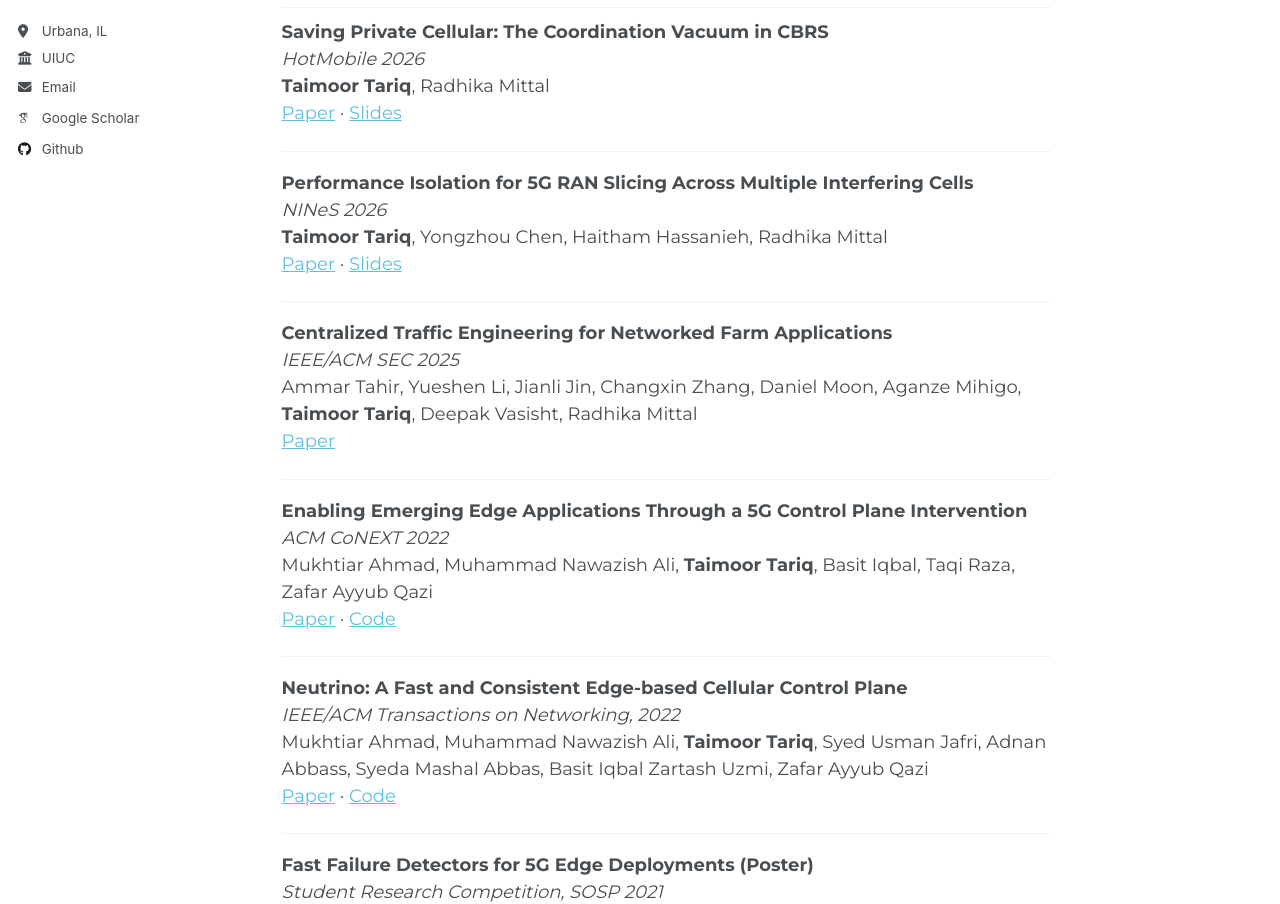
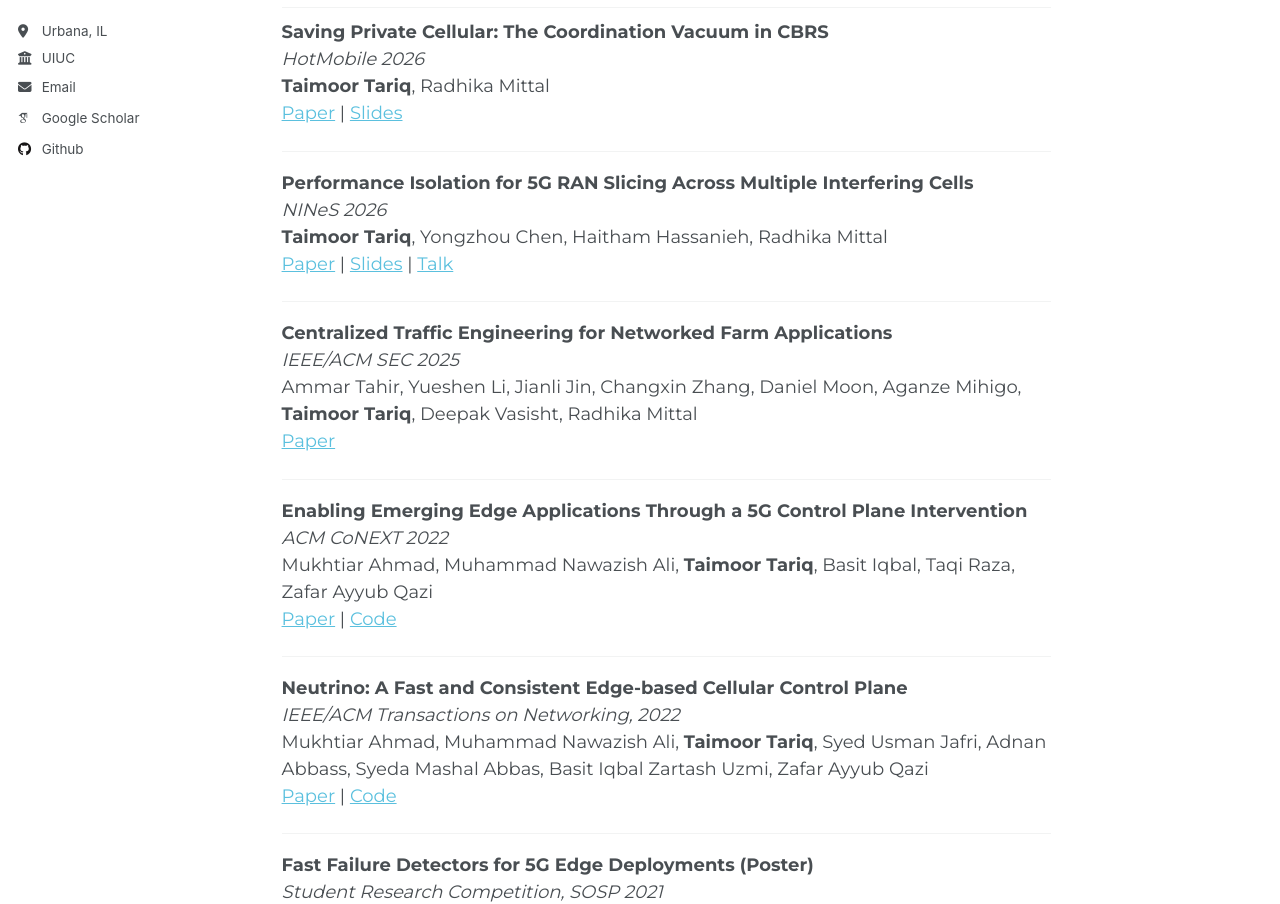
Before and after one commit to taimoortt/taimoortt.github.io, a Jekyll site: the page built from _pages/about.md, in a window 1280 px wide and 1400 px high. Shown: the part 414-1318 px from the top of the window. Built offline with Jekyll 4.4.1, drawn with Linux system fonts in a browser that asks for light colours; some web fonts are replaced.

Commit message:
update paper decription

```diff
--- a/_pages/about.md
+++ b/_pages/about.md
@@ -16,14 +16,14 @@ Prior to UIUC, I did my undergraduate from Lahore University of Management Scien
 **Saving Private Cellular: The Coordination Vacuum in CBRS**
 *HotMobile 2026*
 **Taimoor Tariq**, Radhika Mittal
-[Paper](/files/saving-private-cellular.pdf) · [Slides](/files/saving-private-cellular-slides.pdf)
+[Paper](/files/saving-private-cellular.pdf) | [Slides](/files/saving-private-cellular-slides.pdf)
 
 ---
 
 **Performance Isolation for 5G RAN Slicing Across Multiple Interfering Cells**
 *NINeS 2026*
 **Taimoor Tariq**, Yongzhou Chen, Haitham Hassanieh, Radhika Mittal
-[Paper](/files/radioninja.pdf) · [Slides](/files/radioninja-slides.pdf)
+[Paper](/files/radioninja.pdf) | [Slides](/files/radioninja-slides.pdf) | [Talk](https://vimeo.com/showcase/NINeS?video=1161794549)
 
 ---
 
@@ -37,14 +37,14 @@ Ammar Tahir, Yueshen Li, Jianli Jin, Changxin Zhang, Daniel Moon, Aganze Mihigo,
 **Enabling Emerging Edge Applications Through a 5G Control Plane Intervention**
 *ACM CoNEXT 2022*
 Mukhtiar Ahmad, Muhammad Nawazish Ali, **Taimoor Tariq**, Basit Iqbal, Taqi Raza, Zafar Ayyub Qazi
-[Paper](/files/cellclone.pdf) · [Code](https://github.com/nsgLUMS/cellclone)
+[Paper](/files/cellclone.pdf) | [Code](https://github.com/nsgLUMS/cellclone)
 
 ---
 
 **Neutrino: A Fast and Consistent Edge-based Cellular Control Plane**
 *IEEE/ACM Transactions on Networking, 2022*
 Mukhtiar Ahmad, Muhammad Nawazish Ali, **Taimoor Tariq**, Syed Usman Jafri, Adnan Abbass, Syeda Mashal Abbas, Basit Iqbal Zartash Uzmi, Zafar Ayyub Qazi
-[Paper](https://ieeexplore.ieee.org/document/9885031) · [Code](https://github.com/nsgLUMS/neutrino)
+[Paper](https://ieeexplore.ieee.org/document/9885031) | [Code](https://github.com/nsgLUMS/neutrino)
 
 ---
 
```
Also changed, not shown: 1 other file.
